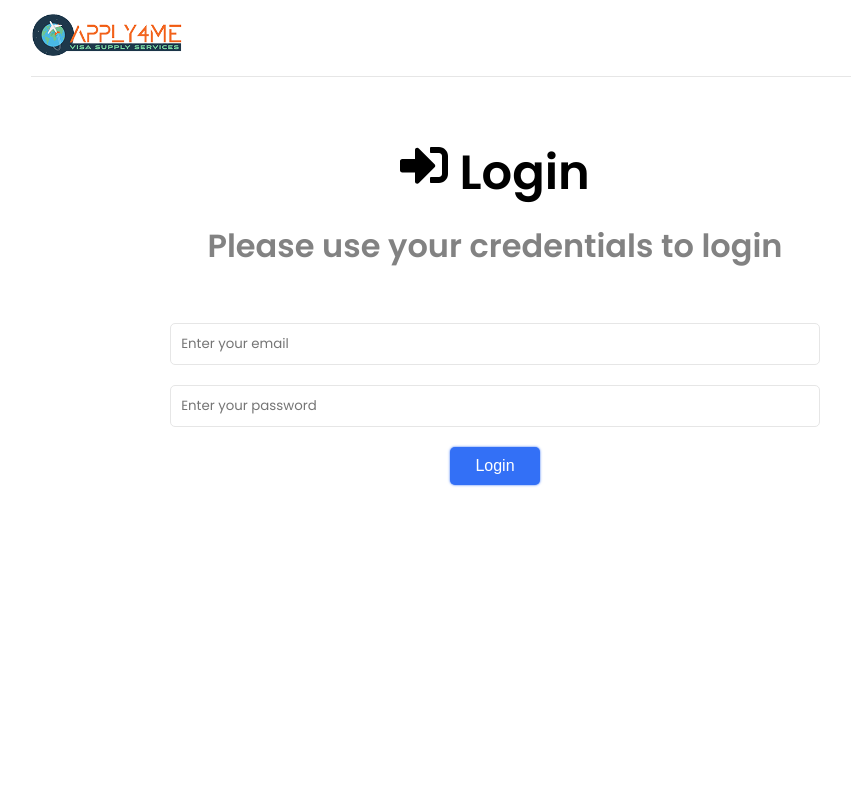
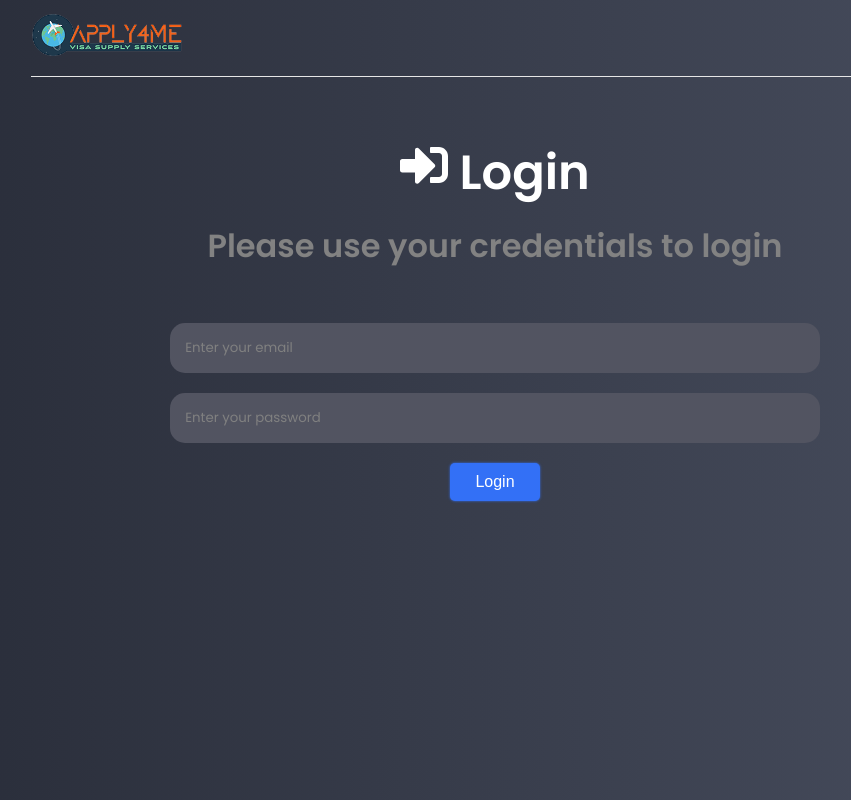
Before and after one commit to dewanwakilahmed/apply-4-me, a React (Create React App) app in the folder client/web-app/: page /login in a window 1280 px wide. Shown: the whole page, without its empty margins (145-996 px from the left). Built offline with nearby package versions, Linux system fonts and the light colour scheme.

Commit message:
Added Color Theme

```diff
--- a/client/web-app/src/index.css
+++ b/client/web-app/src/index.css
@@ -9,6 +9,13 @@
 body {
   font-family: "Poppins", sans-serif;
   height: 100vh;
+  background: rgb(39, 43, 55);
+  background: linear-gradient(
+    90deg,
+    rgba(39, 43, 55, 1) 0%,
+    rgba(74, 80, 97, 1) 100%
+  );
+  color: white;
 }
 
 a {
@@ -94,7 +101,7 @@ h3 {
 }
 
 .active {
-  background-color: black;
+  background-color: #b65020;
   color: white;
 }
 
@@ -149,14 +156,25 @@ h3 {
 .form-group textarea,
 .form-group select {
   width: 100%;
-  padding: 10px;
-  border: 1px solid #e6e6e6;
-  border-radius: 5px;
+  padding: 15px;
+  border-radius: 15px;
   margin-bottom: 10px;
   font-family: inherit;
+  background-color: #525461;
+  color: white;
+  border: none;
+  outline: none;
 }
 
-.form-group label {
+.form-group input::placeholder {
+  color: gray;
+}
+
+.form-group input:focus {
+  outline: 2.5px solid #1c5288;
+}
+
+.form .form-group label {
   text-align: left;
   display: block;
   margin: 0 0 5px 3px;
```
